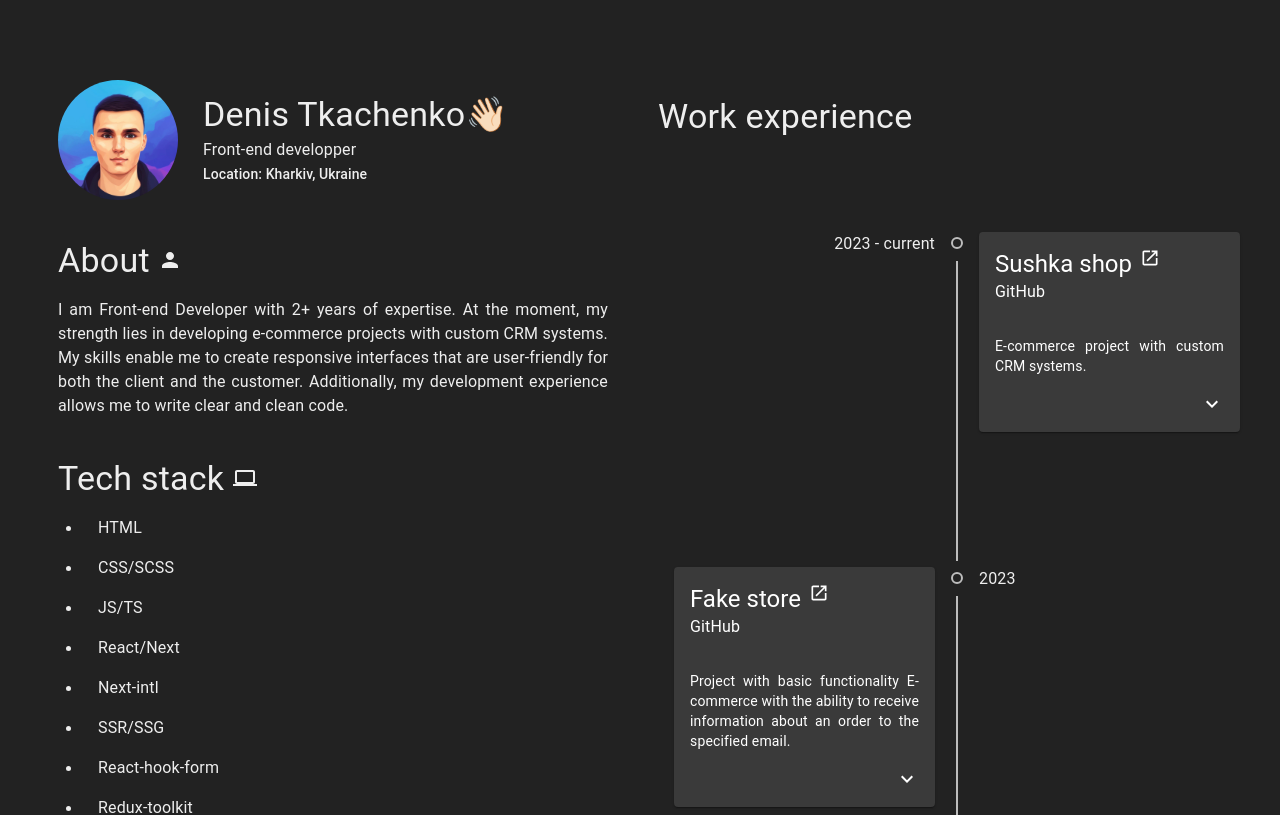
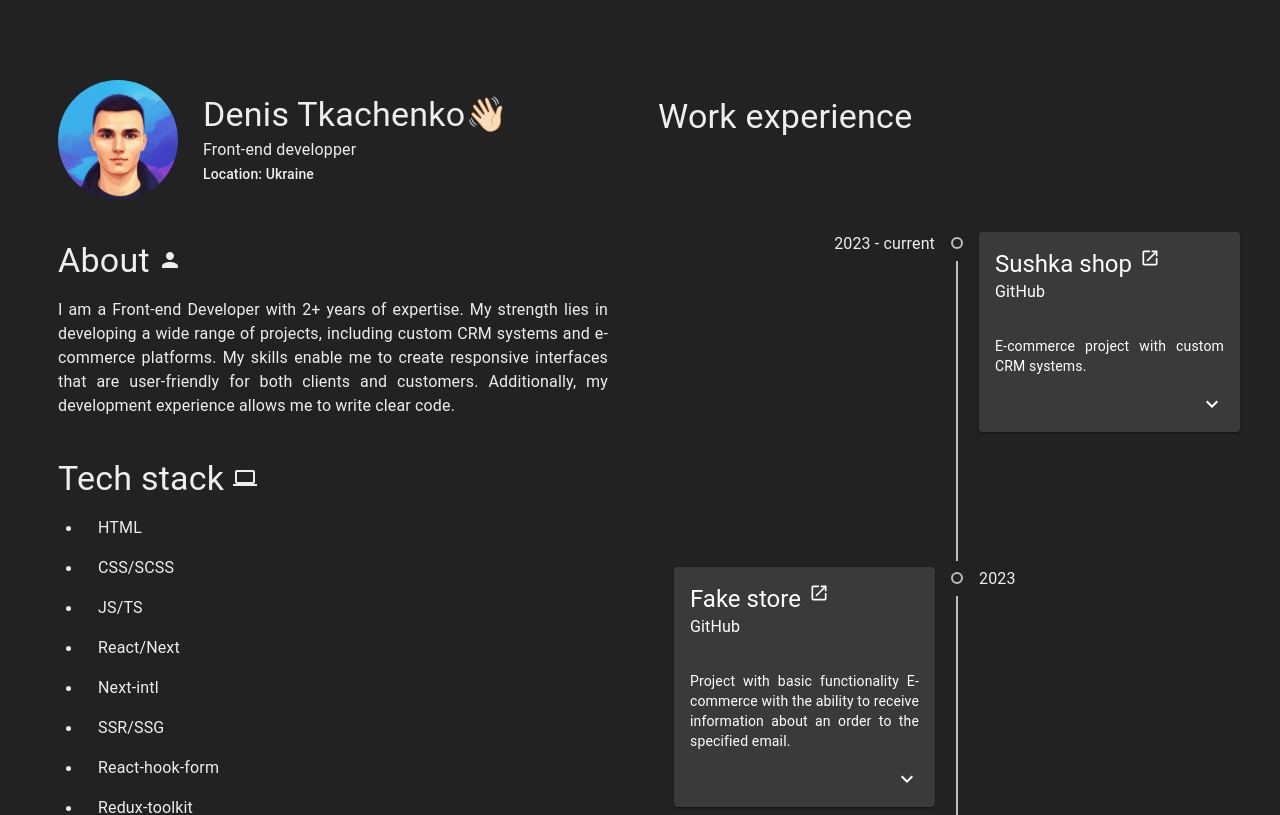
Before and after one commit to Tkachenko01001/portfolioo, a Next.js app: page / in a window 1280 px wide. Shown: the top 815 px of the page. Built offline with nearby package versions, Linux system fonts and the light colour scheme.

Commit message:
Update page.tsx

```diff
--- a/app/page.tsx
+++ b/app/page.tsx
@@ -84,7 +84,7 @@ export default function Home() {
                 Front-end developper
               </Typography>
               <Typography variant="subtitle2">
-                Location: Kharkiv, Ukraine
+                Location: Ukraine
               </Typography>
             </Box>
           </Box>
@@ -94,12 +94,7 @@ export default function Home() {
                 About <PersonIcon />
               </Typography>
               <Typography variant="body1" mt={2} textAlign={'justify'}>
-                I am Front-end Developer with 2+ years of expertise.
-                At the moment, my strength lies in developing e-commerce
-                projects with custom CRM systems. My skills enable me to
-                create responsive interfaces that are user-friendly for both the
-                client and the customer. Additionally, my development
-                experience allows me to write clear and clean code.
+                I am a Front-end Developer with 2+ years of expertise. My strength lies in developing a wide range of projects, including custom CRM systems and e-commerce platforms. My skills enable me to create responsive interfaces that are user-friendly for both clients and customers. Additionally, my development experience allows me to write clear code.
               </Typography>
             </Box>
             <Box mt={5}>
```
